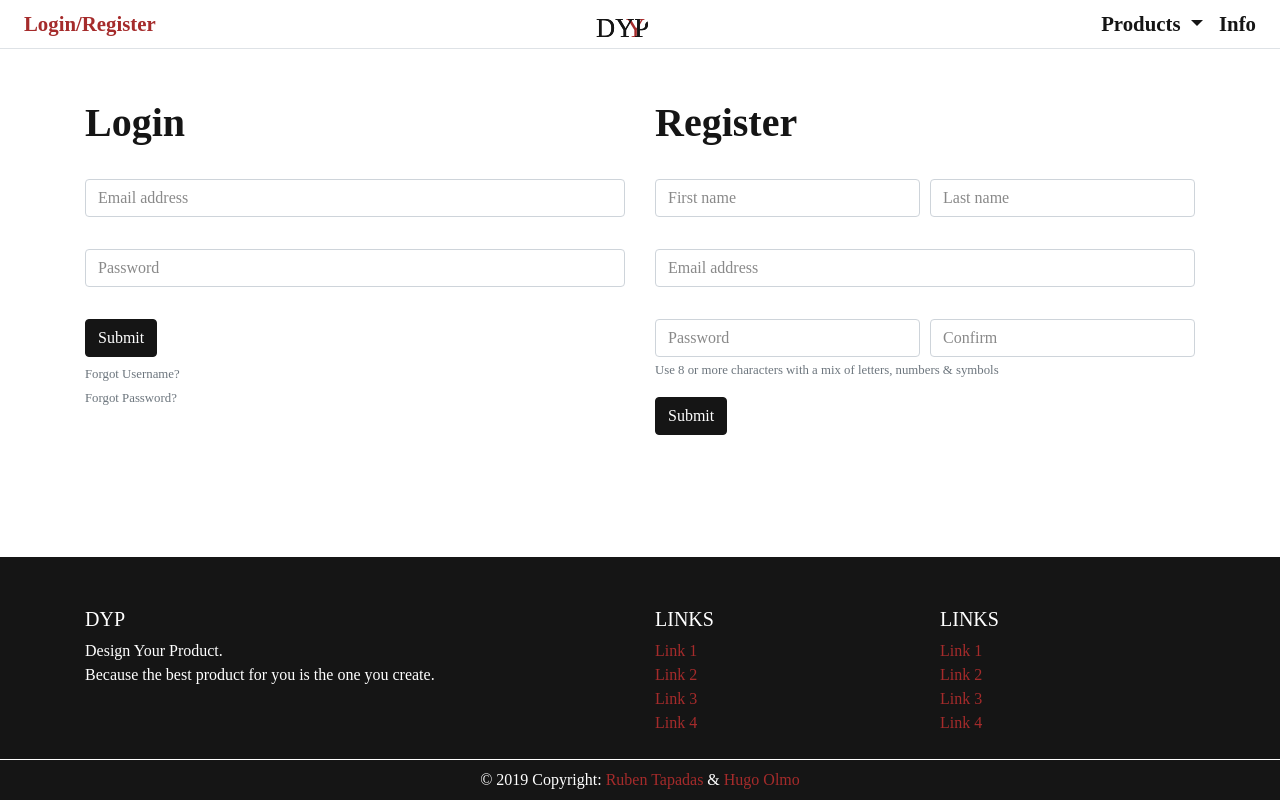
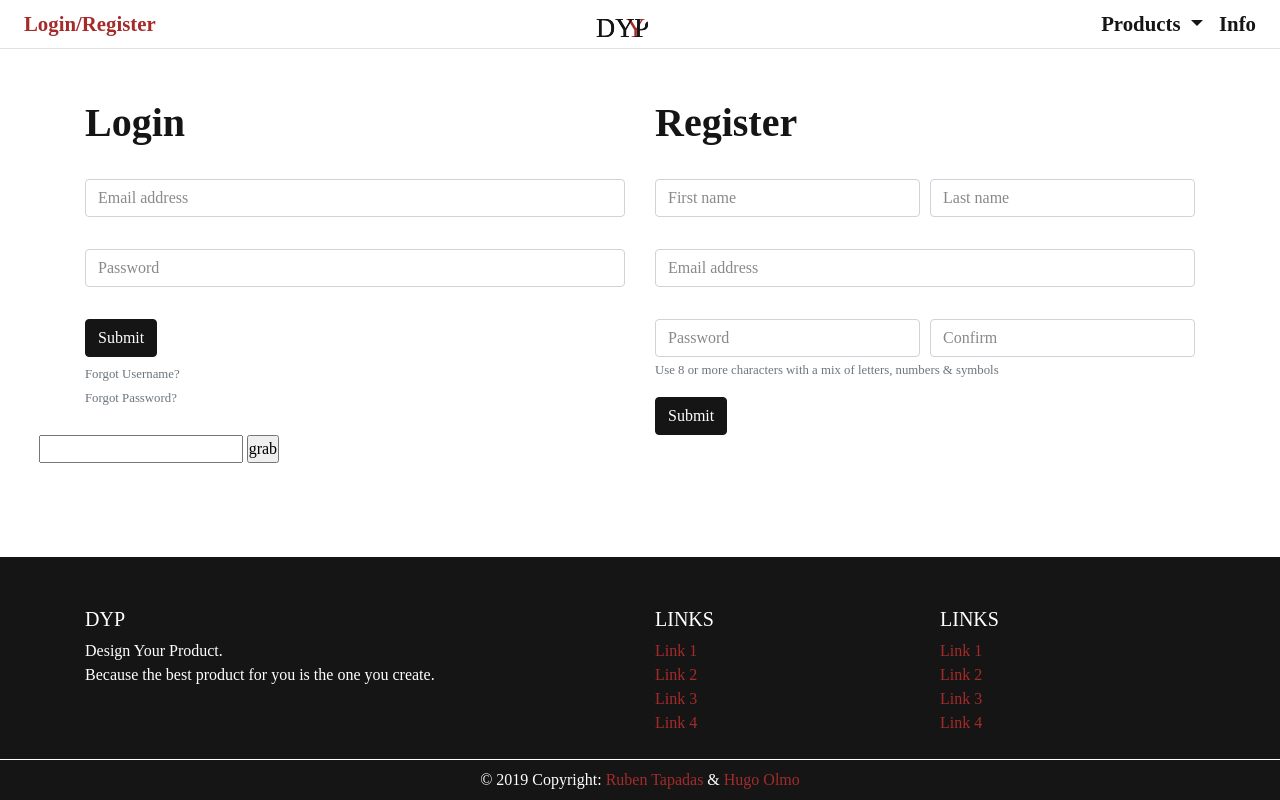
Before and after one commit to RubenTapadas/DYP, a PHP site: page /login.html in a window 1280 px wide. Run offline with PHP 8.4, Linux system fonts and the light colour scheme; some libraries are stand-ins or nearby versions.

Commit message:
changed php

```diff
--- /dev/null
+++ b/connect.php
@@ -0,0 +1,3 @@
+<?php
+mysql_connect('https://databases.000webhost.com/','id8152976_dyp','DYP_2018');
+mysql_select_db('id8152976_dyp');
--- a/login.html
+++ b/login.html
@@ -128,6 +128,11 @@
     </div>
   </div>
 
+  name <input type="text" id="name">
+  <input type="submit" id="name-submit" value="grab">
+  <div id="name-data"></div>
+
+  </script>
 
   <footer class="page-footer font-small mt-5">
     <div class="container text-center text-md-left">
--- a/main.js
+++ b/main.js
@@ -6,12 +6,7 @@ $(window).on('load', function() {
   });
 
   //Edit - Fill inputs
-  var firstname = ;
-  var lastname = ;
-  var email = ;
-  var password = ;
-
-  $("#edit-firstname").val(firstname);
+  $("#edit-firstname").val('Someone');
   $("#edit-lastname").val('Test');
   $("#edit-email").val('someone@test.com');
   $("#edit-password").val('12345');
@@ -36,6 +31,16 @@ $(window).on('load', function() {
   $("#option2").click(changeactive);
   $("#option3").click(changeactive);
 
+  //test
+  $("#name-submit").click(function() {
+    var name = $('#name').val();
+    if ($.trim(name) != ''){
+      $.post('main.php', {name: name}, function(data){
+        alert(data);
+      });
+    }
+  });
+
   //Google
   function onSignIn(googleUser) {
     var profile = googleUser.getBasicProfile();
--- a/main.php
+++ b/main.php
@@ -1,3 +1,2 @@
 <?php
-mysql_connect('https://databases.000webhost.com/','id8152976_dyp','DYP_2018');
-mysql_select_db('id8152976_dyp');
+echo 'Hello';
```
